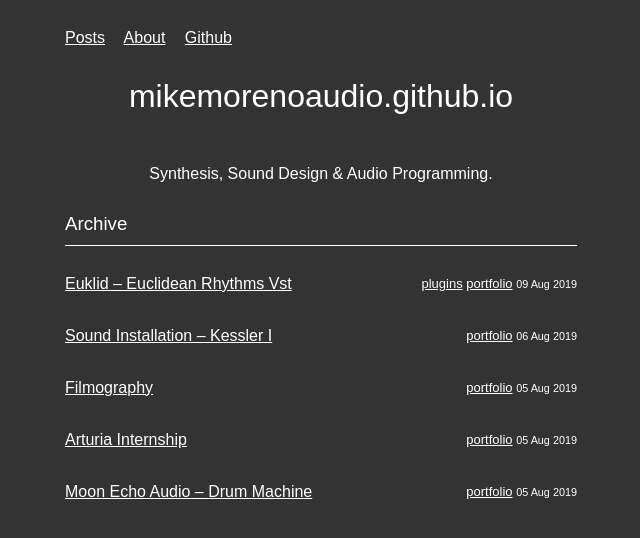
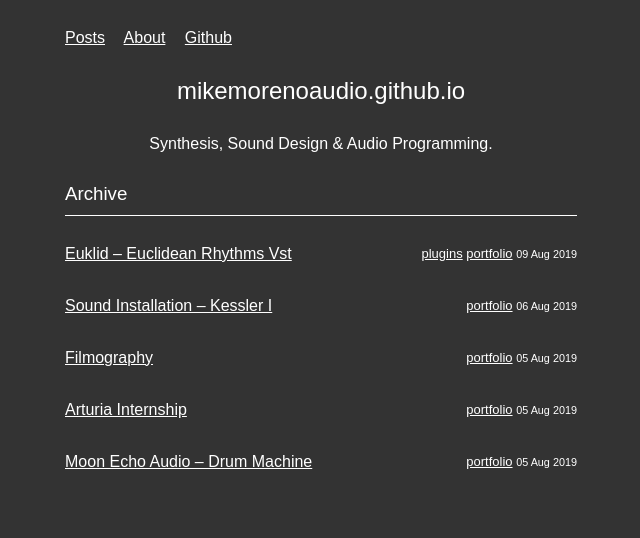
Before and after one commit to MikeMorenoAudio/mikemorenoaudio.github.io, a Jekyll site: the page built from index.html, in a window 1280 px wide. Shown: the top 538 px of the page, without its empty margins (319-959 px from the left). Built offline with Jekyll 4.4.1, drawn with Linux system fonts in a browser that asks for light colours; some web fonts are replaced.

Commit message:
Update header.html

```diff
--- a/_includes/header.html
+++ b/_includes/header.html
@@ -5,7 +5,7 @@
         <a href="https://github.com/MikeMorenoAudio" target="_blank">Github</a>
     </nav>
     <div class="home">
-      <center><p><h1>mikemorenoaudio.github.io</h1><br>
-      Synthesis, Sound Design & Audio Programming.</p></center>
+      <center><p><h2>mikemorenoaudio.github.io</h2></p></center>
+      <p align="center">Synthesis, Sound Design & Audio Programming.</p>
     </div>
 </header>
```
